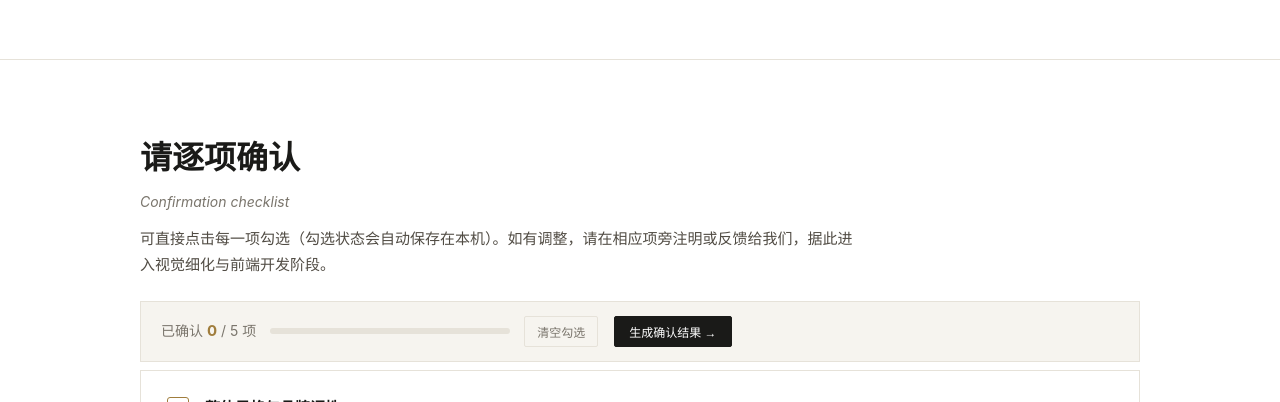
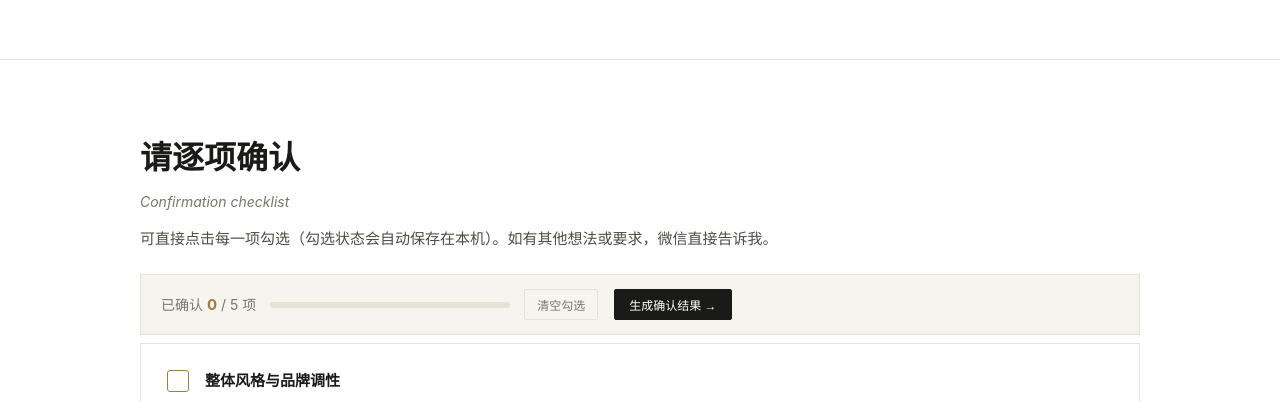
Before and after one commit to xiaowenjin1018-collab/yd-proposal-architecture, a plain HTML site: page index.html in a window 1280 px wide. Shown: the part 11598-12000 px from the top of the page. Drawn offline with Linux system fonts and the light colour scheme.

Commit message:
update confirmation lead copy

```diff
--- a/index.html
+++ b/index.html
@@ -200,7 +200,7 @@ figcaption{font-size:12px;color:var(--mut);margin-top:12px}
 <section class="check-sec"><div class="wrap">
   <h2>请逐项确认</h2>
   <p class="en">Confirmation checklist</p>
-  <p class="lead">可直接点击每一项勾选（勾选状态会自动保存在本机）。如有调整，请在相应项旁注明或反馈给我们，据此进入视觉细化与前端开发阶段。</p>
+  <p class="lead">可直接点击每一项勾选（勾选状态会自动保存在本机）。如有其他想法或要求，微信直接告诉我。</p>
   <div class="progress">
     <span>已确认 <b id="cnt">0</b> / 5 项</span>
     <span class="pbar"><i id="bar"></i></span>
```
